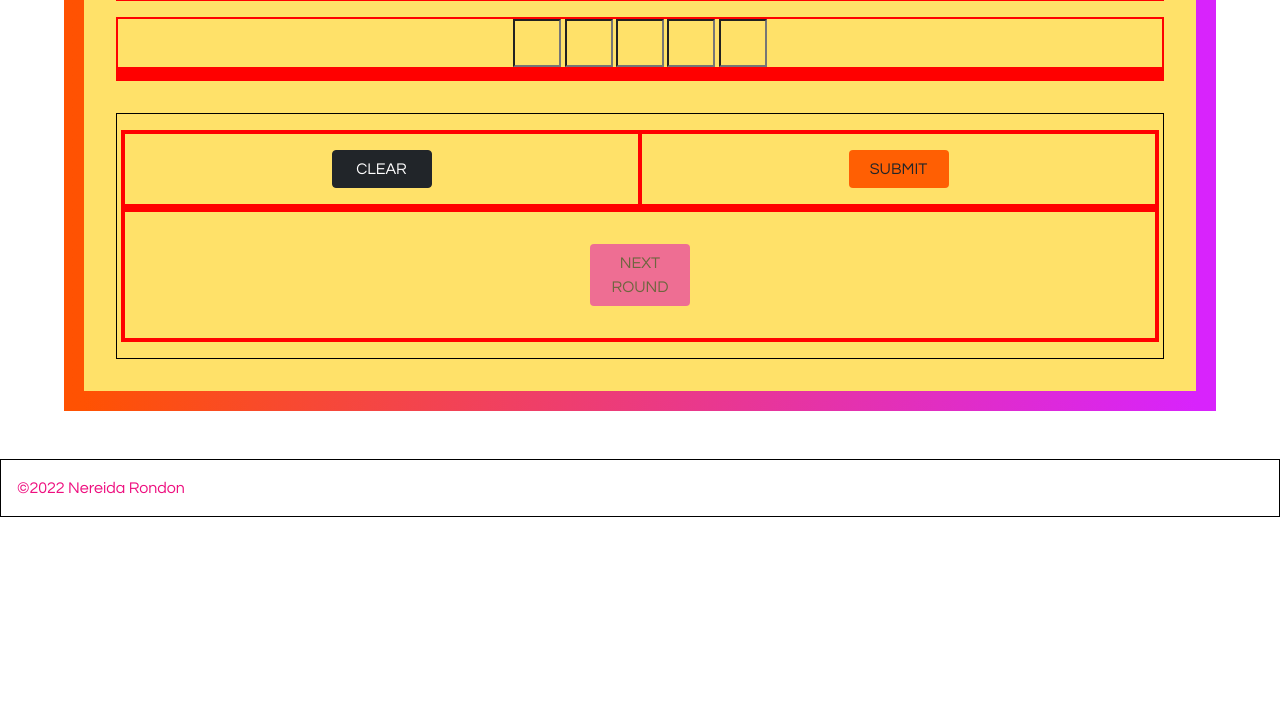
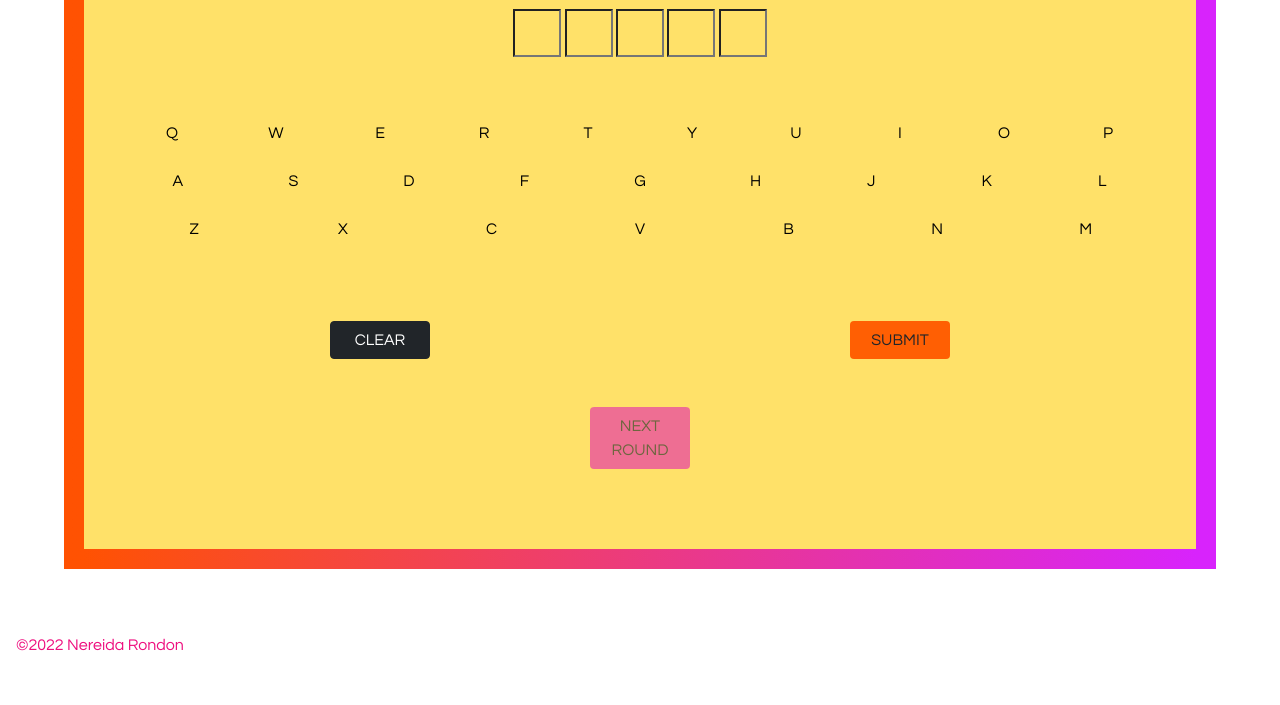
Before and after one commit to NereidaRondon/Game-Kinda, a website: page kinda-game.html in a window 1280 px wide. Shown: the part 355-1060 px from the top of the page. Before the commit the page ends 904 px from the top, so only its background shows below. Drawn offline with nearby package versions, Linux system fonts and the light colour scheme.

Commit message:
Added Alphabet grid

```diff
--- a/kinda-game.html
+++ b/kinda-game.html
@@ -102,15 +102,47 @@
         </div>
 
         <!---------------------ALPHABET--------------------->
-        <div class="container">
+        <div class="space text-center container">
             <div class="row">
-                <div></div>
+
+                <div class="col" id="Q">Q</div>
+                <div class="col" id="W">W</div>
+                <div class="col" id="E">E</div>
+                <div class="col" id="R">R</div>
+                <div class="col" id="T">T</div>
+                <div class="col" id="Y">Y</div>
+                <div class="col" id="U">U</div>
+                <div class="col" id="I">I</div>
+                <div class="col" id="O">O</div>
+                <div class="col" id="P">P</div>
+
             </div>
+            <br>
+            <div class="row">
 
+                <div class="col" id="A">A</div>
+                <div class="col" id="S">S</div>
+                <div class="col" id="D">D</div>
+                <div class="col" id="F">F</div>
+                <div class="col" id="G">G</div>
+                <div class="col" id="H">H</div>
+                <div class="col" id="J">J</div>
+                <div class="col" id="K">K</div>
+                <div class="col" id="L">L</div>
 
+            </div>
+            <br>
+            <div class="row">
 
+                <div class="col" id="Z">Z</div>
+                <div class="col" id="X">X</div>
+                <div class="col" id="C">C</div>
+                <div class="col" id="V">V</div>
+                <div class="col" id="B">B</div>
+                <div class="col" id="N">N</div>
+                <div class="col" id="M">M</div>
 
-
+            </div>
 
         </div>
 
--- a/styles.css
+++ b/styles.css
@@ -1,5 +1,5 @@
 div.space {
-    border: 1px solid black;
+    /* border: 1px solid black; */
     padding: 1rem;
     margin: 2rem auto;
 }
@@ -100,6 +100,7 @@ footer{
   color:rgb(238, 15, 127);
 }
 input.input {
+  margin: 1rem auto;
   width: 3rem;
   height: 3rem;
   font-size: 30px;
@@ -143,9 +144,9 @@ input.input {
   filter:drop-shadow(2px 2px 4px rgba(44, 2, 30, 0.06));
 }
 
-div{
+/* div{
   border: 2px solid red;
-}
+} */
 #startBtn{
   background-color: rgb(241, 65, 94);
   width: 100px;
```
